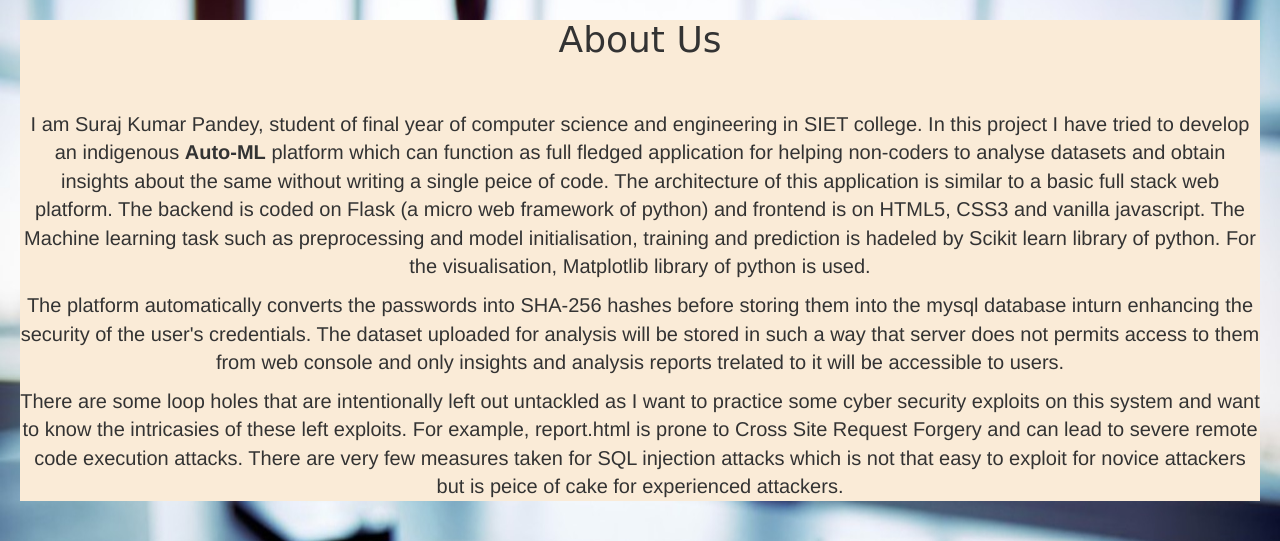
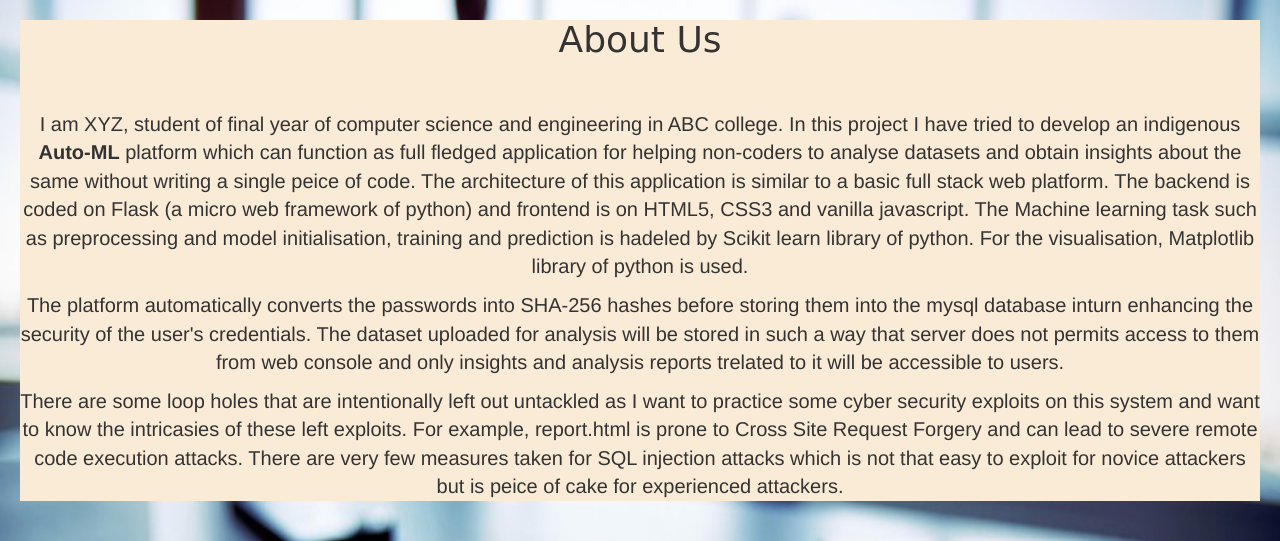
Before and after one commit to apoorvjha/corporateAnalytics, a Flask app: page /aboutus in a window 1280 px wide. Shown: the part 62-603 px from the top of the page. Run offline with Flask 2, Linux system fonts and the light colour scheme; some libraries are stand-ins or nearby versions.

Commit message:
Update aboutus.html
Removed PII related to name of friend and his college for whom I have coded this project.

```diff
--- a/templates/aboutus.html
+++ b/templates/aboutus.html
@@ -4,7 +4,7 @@
     <div class="about">
         <center><h1>About Us</h1><center><br><br>
             <p class="desc">
-                I am Suraj Kumar Pandey, student of final year of computer science and engineering in SIET college. In this project I have tried to develop an indigenous <b>Auto-ML</b> platform which can function as full fledged application for helping non-coders to analyse datasets and obtain insights about the same without writing a single peice of code.
+                I am XYZ, student of final year of computer science and engineering in ABC college. In this project I have tried to develop an indigenous <b>Auto-ML</b> platform which can function as full fledged application for helping non-coders to analyse datasets and obtain insights about the same without writing a single peice of code.
                 The architecture of this application is similar to a basic full stack web platform. The backend is coded on Flask (a micro web framework of python) and frontend is on HTML5, CSS3 and vanilla javascript. The Machine learning task such as preprocessing and model initialisation, training and prediction is hadeled by Scikit learn library of python. For the visualisation, Matplotlib library of python is used.
             </p>
             <p class="desc">
```
